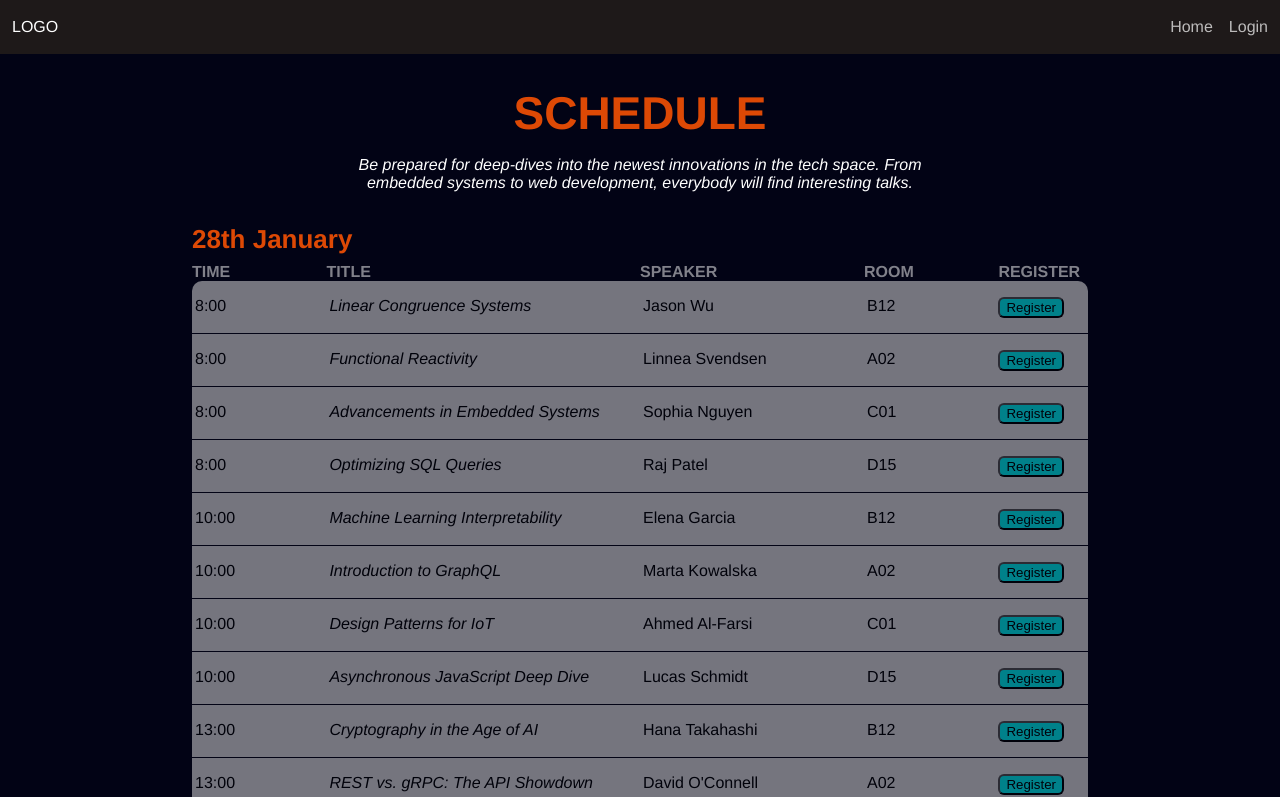
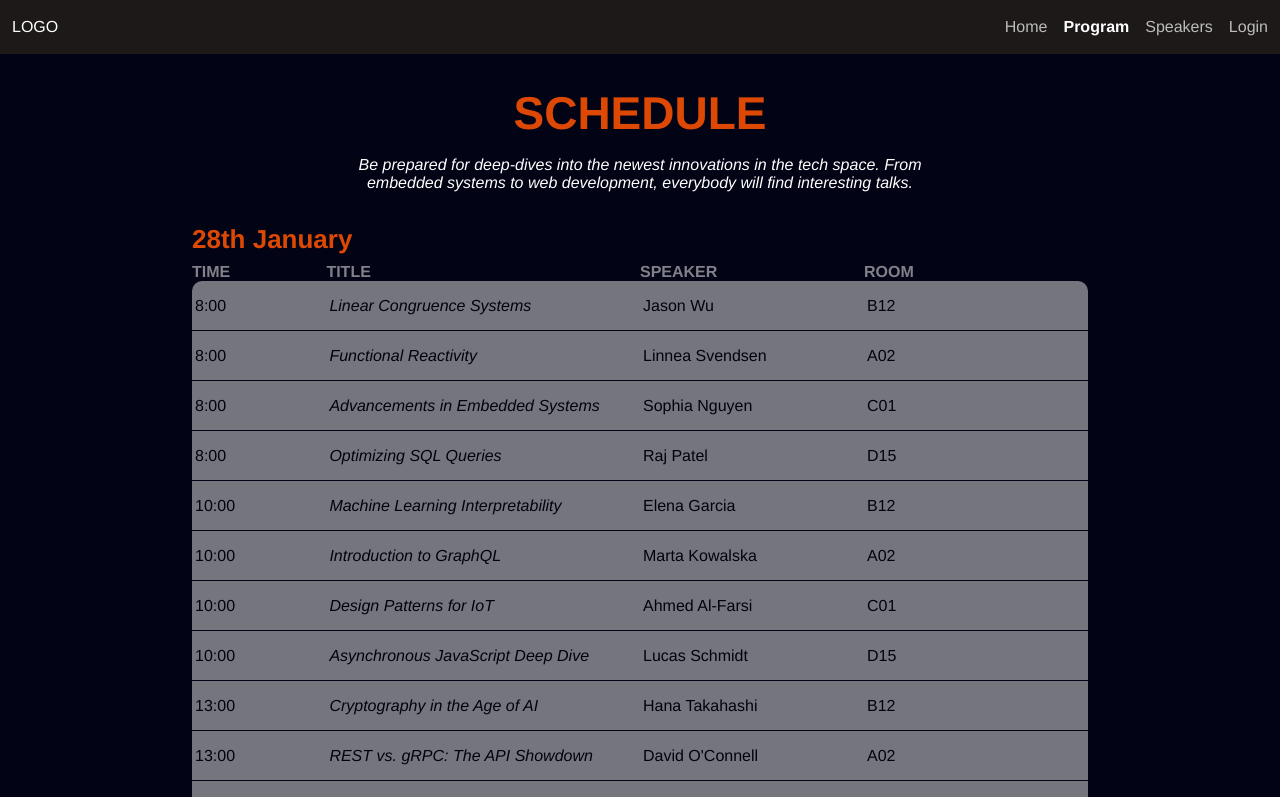
Before and after one commit to knedlicka/tech-event, a Vue app: page /program in a window 1280 px wide. Shown: the top 797 px of the page. Built offline with nearby package versions, Linux system fonts and the light colour scheme.

Commit message:
Hide event registration if not logged in

```diff
--- a/src/components/navbar/NavBar.vue
+++ b/src/components/navbar/NavBar.vue
@@ -37,7 +37,7 @@ export default {
     data() {
         const userStore = useUserStore();
         const loggedInMenuItems = [routePaths.home, routePaths.program, routePaths.speakers, routePaths.profile];
-        const notLoggedInMenuItems = [routePaths.home, routePaths.login];
+        const notLoggedInMenuItems = [routePaths.home, routePaths.program, routePaths.speakers, routePaths.login];
         return {
             userStore: userStore,
             isMobile: window.innerWidth <= 600,
--- a/src/components/schedule-table/ScheduleTable.vue
+++ b/src/components/schedule-table/ScheduleTable.vue
@@ -1,9 +1,16 @@
 <script>
+import { useUserStore } from '@/stores/user';
 import ScheduleTableRow from './ScheduleTableRow.vue';
 
 export default {
     components: { ScheduleTableRow },
     props: ['rows'],
+    data() {
+        const userStore = useUserStore();
+        return {
+            userStore: userStore,
+        }
+    },
 }
 </script>
 
@@ -14,7 +21,7 @@ export default {
             <div>Title</div>
             <div>Speaker</div>
             <div>Room</div>
-            <div>Register</div>
+            <div v-if="this.userStore.isLoggedIn">Register</div>
         </div>
         <ScheduleTableRow v-for="(row, index) in this.rows" :key="row.title" :time="row.time" :title="row.title"
             :speaker="row.speaker" :room="row.room" :id="index" />
--- a/src/components/schedule-table/ScheduleTableRow.vue
+++ b/src/components/schedule-table/ScheduleTableRow.vue
@@ -38,7 +38,7 @@ export default {
             <RouterLink :to="{ name: 'talkDetail', params: { title: this.title } }" class="non-link">
                 <div class="schedule-row-field">{{ this.room }}</div>
             </RouterLink>
-            <div>
+            <div v-if="this.userStore.isLoggedIn">
                 <button v-on:click="handleRegistration()"
                     :class="this.currentUserRegistered ? 'reg-button button-register' : 'reg-button button-unregister'">
                     {{ this.currentUserRegistered ? 'Unregister' : 'Register' }}
```
